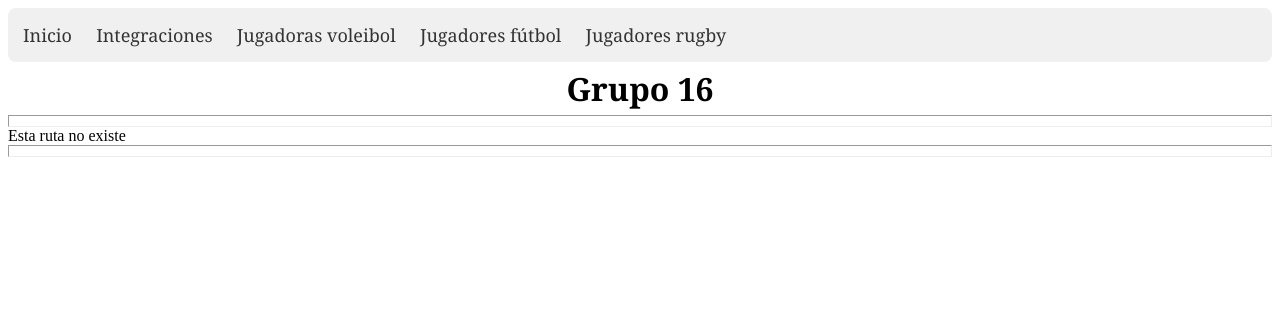
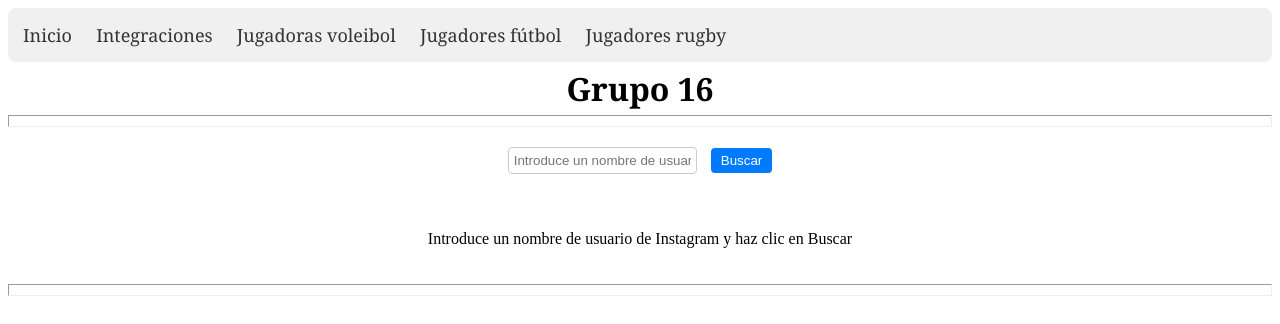
Before and after one commit to gti-sos/SOS2324-16, a SvelteKit app in the folder front/: page /stats-rugby/instagramAPI in a window 1280 px wide. Before the commit this address had no page. Shown: the top 324 px of the page. Built offline with nearby package versions, Linux system fonts and the light colour scheme.

Commit message:
Martes locos en api de instagram

```diff
--- a/front/src/routes/integrations/+page.svelte
+++ b/front/src/routes/integrations/+page.svelte
@@ -5,19 +5,15 @@
             <ul>
                 <li class ="li_mod">
                     <a href="/stats-volleyball/calculated_weight">/calculated_weight</a> : Integración con una API que calcula el peso ideal a partir de la altura (https://rapidapi.com/malaaddincelik/api/fitness-calculator/).
-                    <p> </p>
                 </li>
                 <li class ="li_mod">
                     <a href="/stats-volleyball/food">/food</a> : Uso textual de una API de recetas (https://rapidapi.com/rapihub-rapihub-default/api/the-vegan-recipes-db).
-                    <p></p>
                 </li>
                 <li class ="li_mod">
                     <a href="/stats-volleyball/nba_players">/nba_players</a> : Integración de una API con jugadores de baloncesto (https://rapidapi.com/tank01/api/tank01-fantasy-stats/).
-                    <p></p>
                 </li>
                 <li class ="li_mod">
                     <a href="/stats-volleyball/streaming">/streaming</a> : Integración con una API de servicios de streaming mediante una tabla (https://rapidapi.com/movie-of-the-night-movie-of-the-night-default/api/streaming-availability/).
-                    <p></p>
                 </li>
             </ul>
     <h2>Pablo Ruiz Rivas</h2>
--- /dev/null
+++ b/front/src/routes/stats-rugby/instagramAPI/+page.svelte
@@ -0,0 +1,138 @@
+<script>
+    import { onMount } from 'svelte';
+    import {dev} from "$app/environment";
+
+
+    let userData = [];
+    let username = '';
+
+    let DATAAPI = `/PRR/proxy`;
+    if(dev){
+        DATAAPI = `http://localhost:10000/PRR/proxy`;
+    }
+
+
+    async function getUserData(username) {
+        try {
+            const response = await fetch(DATAAPI+'/'+username);
+            const result = await response.json();
+            return result.data;
+        } catch (error) {
+            console.error(error);
+        }
+    }
+
+    onMount(async () => {
+
+    });
+
+    async function handleSearch() {
+        const newData = await getUserData(username);
+        userData = newData;
+        console.log(userData);
+    }
+
+
+</script>
+
+<div class="profile-widget">
+    <div class="search-form">
+        <input type="text" bind:value={username} placeholder="Introduce un nombre de usuario de Instagram" />
+        <button on:click={handleSearch}>Buscar</button>
+    </div>
+    {#if userData.id}
+        <div class="profile-picture-container">
+            <img src={userData.profile_pic_url_hd} alt="Foto de perfil" class="profile-picture" />
+        </div>
+        <div class="profile-info">
+            <h2>{userData.full_name}</h2>
+            <p>@{userData.username}</p>
+            <p>{userData.biography}</p>
+            <p>Seguidores: {userData.follower_count}</p>
+            <p>Seguidos: {userData.following_count}</p>
+        </div>
+    {:else}
+        <p>Introduce un nombre de usuario de Instagram y haz clic en Buscar</p>
+    {/if}
+</div>
+
+<style>
+    .profile-widget {
+        display: flex;
+        align-items: center;
+        justify-content: center;
+        flex-direction: column;
+        gap: 20px;
+        margin: 20px;
+        text-align: center;
+    }
+
+    .search-form {
+        margin-bottom: 20px;
+    }
+
+    .search-form input {
+        padding: 5px;
+        margin-right: 10px;
+        border: 1px solid #ccc;
+        border-radius: 4px;
+    }
+
+    .search-form button {
+        padding: 5px 10px;
+        background-color: #007bff;
+        color: white;
+        border: none;
+        border-radius: 4px;
+        cursor: pointer;
+    }
+
+    .profile-info {
+        text-align: center;
+    }
+
+    h2 {
+        margin: 0;
+        font-size: 1.5rem;
+    }
+
+    .profile-picture-container {
+        width: 150px;
+        height: 150px;
+        overflow: hidden;
+        border-radius: 50%;
+        transition: transform 0.3s ease;
+    }
+
+    .profile-picture {
+        width: 100%;
+        height: 100%;
+        object-fit: cover;
+    }
+
+    .profile-picture-container:hover {
+        transform: scale(1.1);
+    }
+
+    .profile-picture-container::before {
+        content: '';
+        position: absolute;
+        top: 0;
+        left: 0;
+        width: 100%;
+        height: 100%;
+        background: rgba(0, 0, 0, 0.5);
+        opacity: 0;
+        transition: opacity 0.3s ease;
+    }
+
+    .profile-picture-container:hover::before {
+        opacity: 1;
+    }
+
+    .profile-info p {
+        margin: 5px 0;
+        font-size: 1rem;
+        color: #666;
+    }
+</style>
```
Also changed, not shown: 1 other file (tests, documents, lock files or other folders).
